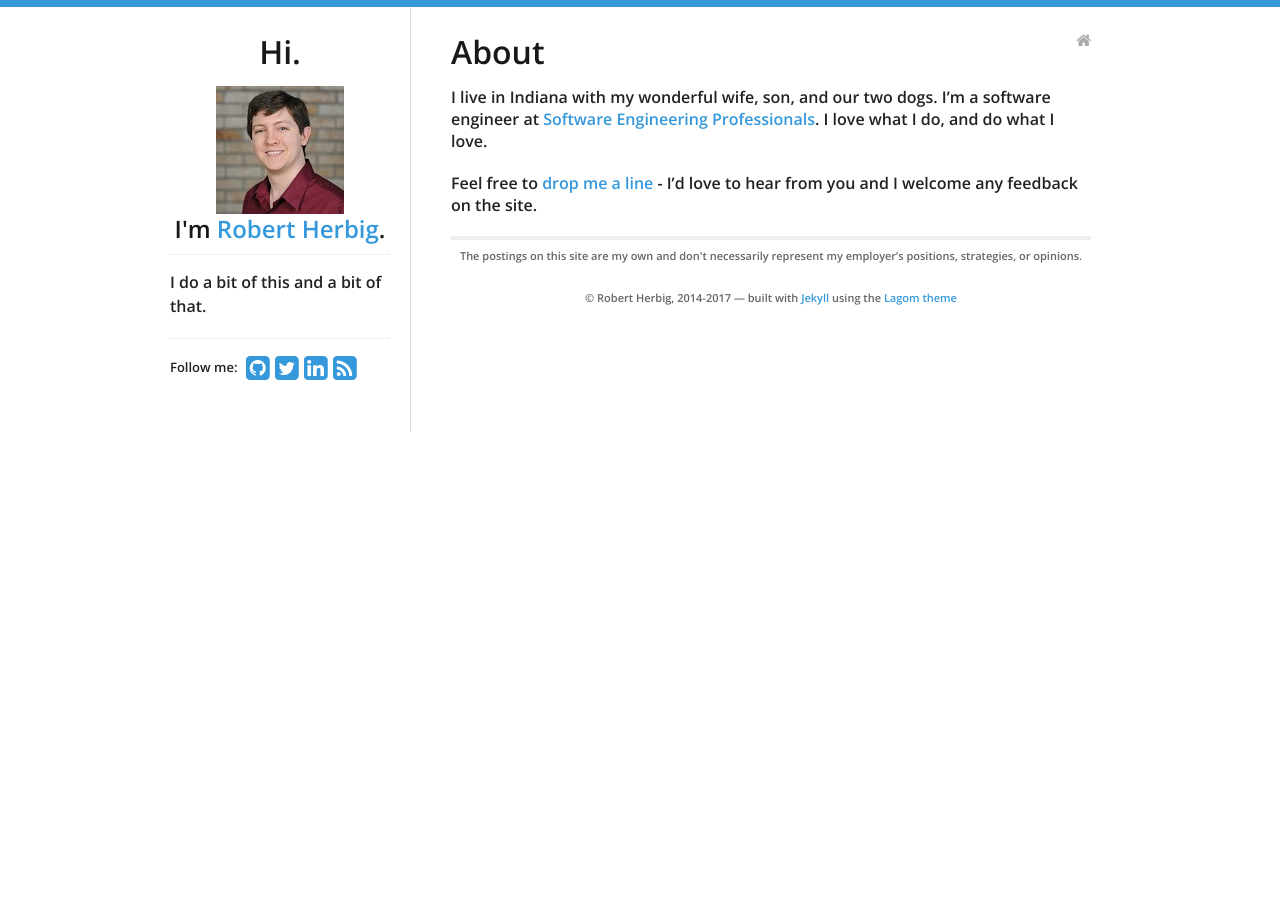
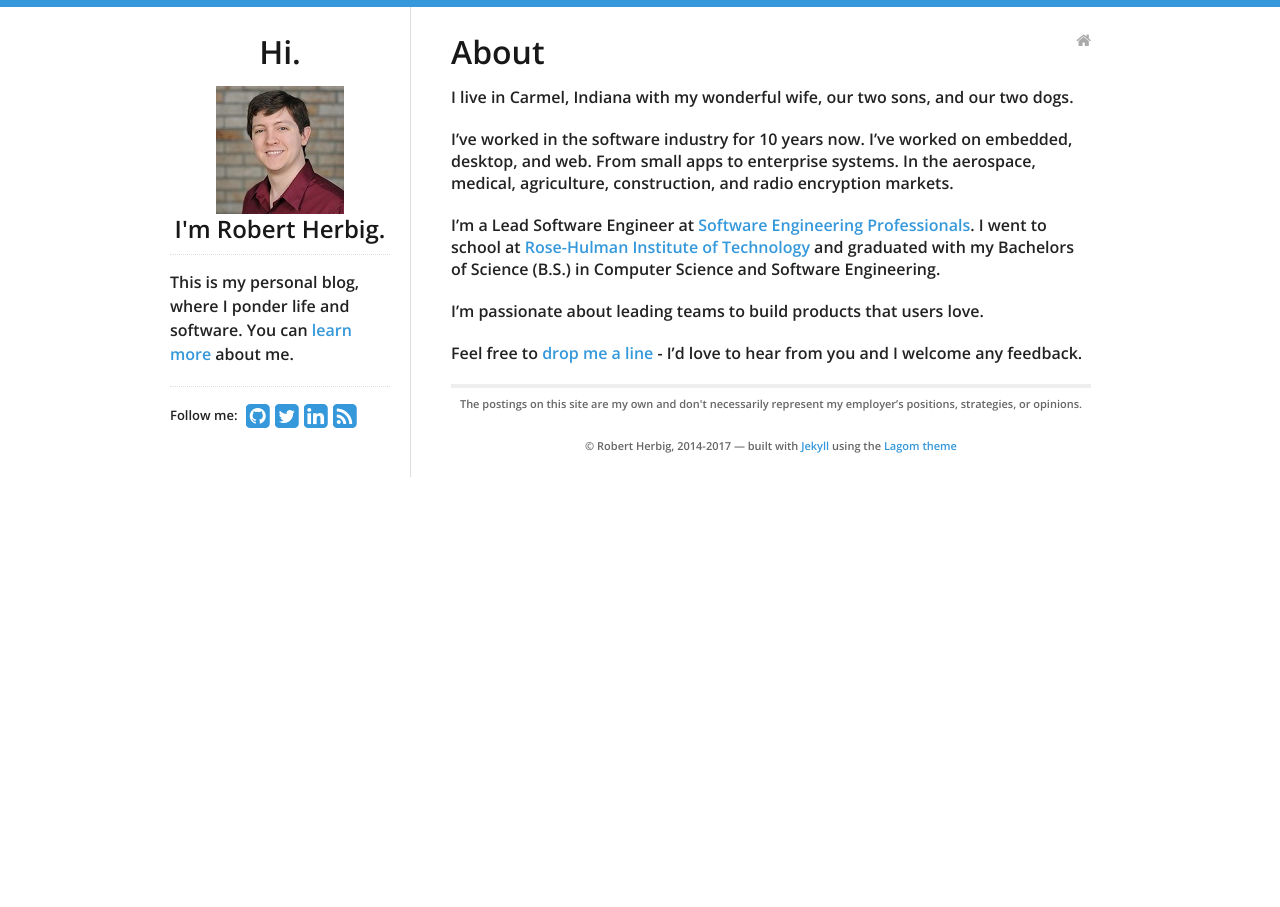
Before and after one commit to rpherbig/rpherbig.github.io, a Jekyll site: the page built from about.md, in a window 1280 px wide. Built offline with Jekyll 4.4.1, drawn with Linux system fonts in a browser that asks for light colours; nearby versions of some CDN libraries.

Commit message:
Update biographical information

```diff
--- a/_includes/sidebar.html
+++ b/_includes/sidebar.html
@@ -3,9 +3,9 @@
   <a href="/about">
     <img src="/images/Robert-Herbig.JPG" id="author-photo" alt="Author photo"/>
   </a>
-  <h2>I'm <a href="/about">{{ site.data.theme.name }}</a>.</h2>
+  <h2>I'm Robert Herbig.</h2>
   <div id="bio">
-    <p>I do a bit of this and a bit of that.</p>
+    <p>This is my personal blog, where I ponder life and software. You can <a href="/about">learn more</a> about me.</p>
   </div>
   <div id="social">
     {% include social.html %}
--- a/about.md
+++ b/about.md
@@ -4,6 +4,12 @@ title: About
 permalink: /about/
 ---
 
-I live in Indiana with my wonderful wife, son, and our two dogs. I'm a software engineer at [Software Engineering Professionals](http://www.sep.com). I love what I do, and do what I love.
+I live in Carmel, Indiana with my wonderful wife, our two sons, and our two dogs.
 
-Feel free to [drop me a line](mailto:robert@rpherbig.com) - I'd love to hear from you and I welcome any feedback on the site.
+I've worked in the software industry for 10 years now. I've worked on embedded, desktop, and web. From small apps to enterprise systems. In the aerospace, medical, agriculture, construction, and radio encryption markets.
+
+I'm a Lead Software Engineer at [Software Engineering Professionals](http://www.sep.com/). I went to school at [Rose-Hulman Institute of Technology](http://www.rose-hulman.edu/) and graduated with my Bachelors of Science (B.S.) in Computer Science and Software Engineering.
+
+I'm passionate about leading teams to build products that users love.
+
+Feel free to [drop me a line](mailto:robert@rpherbig.com) - I'd love to hear from you and I welcome any feedback.
```
